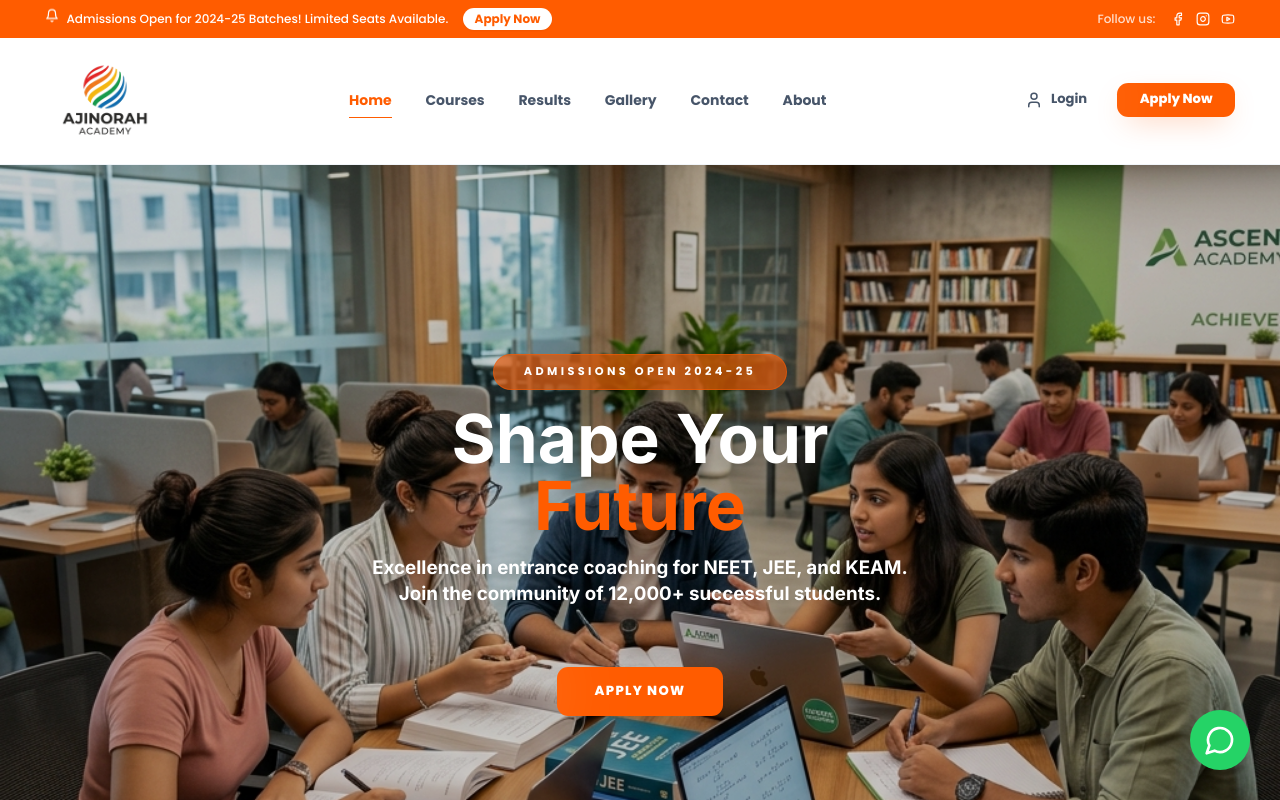
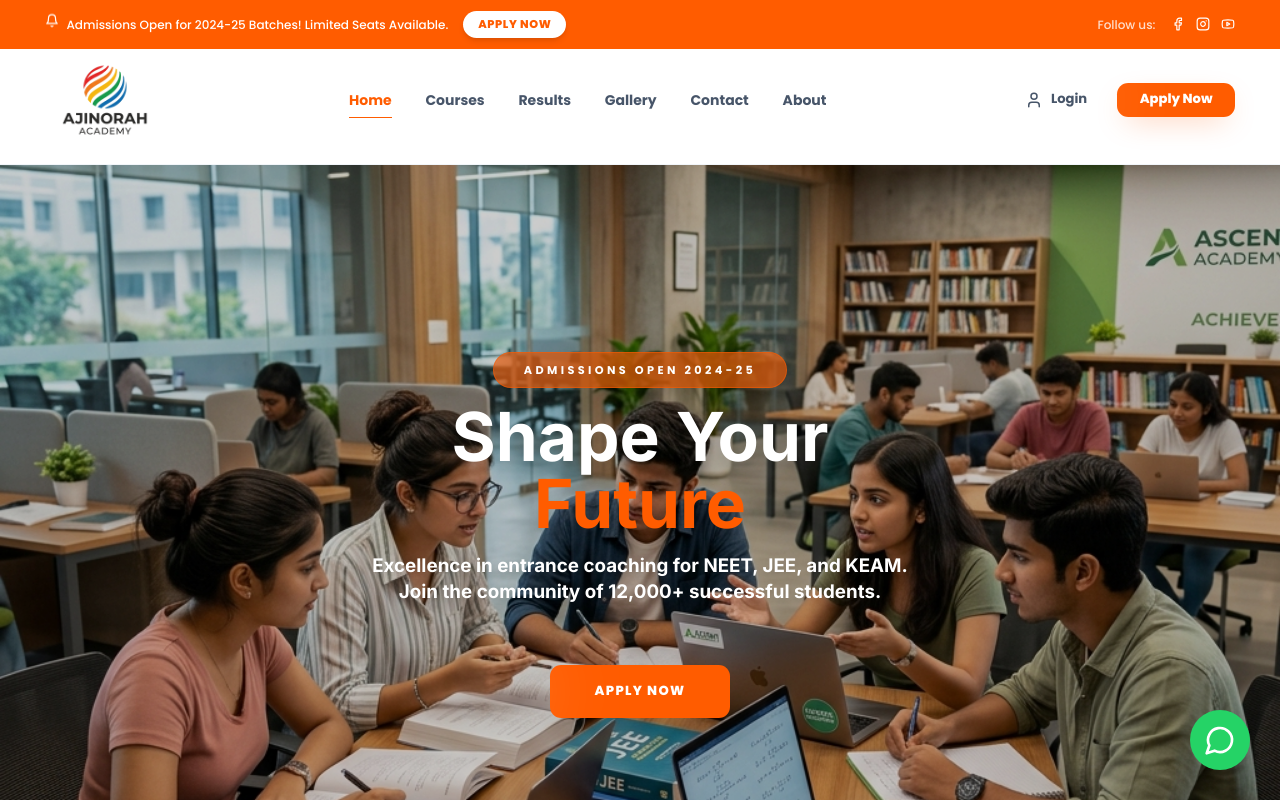
Before and after one commit to sandrap151048-design/aginora, a Next.js app: page / in a window 1280 px wide. Shown: the top 800 px of the page. Built offline with nearby package versions, Linux system fonts and the light colour scheme; no server answers; the database is empty.

Commit message:
Increase height and size of Apply Now buttons and Top Banner for mobile

```diff
--- a/src/components/ApplicationModal.tsx
+++ b/src/components/ApplicationModal.tsx
@@ -159,7 +159,7 @@ const ApplicationModal = ({ isOpen, onClose }: ApplicationModalProps) => {
                     type="submit"
                     fullWidth
                     size="lg"
-                    className="h-16 rounded-2xl font-black uppercase tracking-[0.2em] shadow-xl shadow-green-500/20"
+                    className="h-20 md:h-16 rounded-2xl font-black uppercase tracking-[0.2em] shadow-xl shadow-green-500/20"
                     disabled={loading}
                   >
                     {loading ? 'Submitting...' : 'Submit Application'}
--- a/src/components/home/Hero.tsx
+++ b/src/components/home/Hero.tsx
@@ -49,8 +49,8 @@ const Hero = () => {
           <div className="flex flex-wrap items-center justify-center gap-4 pt-12">
             <Button
               onClick={openApplicationModal}
-              size="md"
-              className="rounded-xl px-10 bg-primary-green hover:bg-white hover:text-dark transition-all duration-300 font-black text-sm uppercase tracking-widest shadow-2xl"
+              size="lg"
+              className="rounded-xl px-12 bg-primary-green hover:bg-white hover:text-dark transition-all duration-300 font-black text-sm uppercase tracking-widest shadow-2xl h-16 md:h-14"
             >
               Apply Now
             </Button>
--- a/src/components/layout/Header.tsx
+++ b/src/components/layout/Header.tsx
@@ -32,7 +32,7 @@ const Header = () => {
 
   return (
     <>
-      <div className="fixed top-[36px] left-0 w-full z-50">
+      <div className="fixed top-[44px] md:top-[36px] left-0 w-full z-50">
         <motion.header
           initial={{ y: -100, opacity: 0 }}
           animate={{ y: 0, opacity: 1 }}
--- a/src/components/layout/TopBanner.tsx
+++ b/src/components/layout/TopBanner.tsx
@@ -12,7 +12,7 @@ const TopBanner = () => {
     <motion.div
       initial={{ y: -100 }}
       animate={{ y: 0 }}
-      className="fixed top-0 left-0 w-full bg-[#FF5C00] text-white py-2 px-4 md:px-12 flex items-center justify-between z-[60] text-[12px] font-medium"
+      className="fixed top-0 left-0 w-full bg-[#FF5C00] text-white py-3 px-4 md:px-12 flex items-center justify-between z-[60] text-[12px] font-medium min-h-[44px]"
     >
       <div className="flex items-center gap-4">
         <div className="flex items-center gap-2">
@@ -22,7 +22,7 @@ const TopBanner = () => {
         </div>
         <button
           onClick={openApplicationModal}
-          className="bg-white text-[#FF5C00] px-3 py-0.5 rounded-full font-bold hover:bg-slate-100 transition-colors cursor-pointer shadow-sm"
+          className="bg-white text-[#FF5C00] px-4 py-1.5 rounded-full font-black text-xs uppercase tracking-wider hover:bg-slate-100 transition-colors cursor-pointer shadow-md"
         >
           Apply Now
         </button>
```
